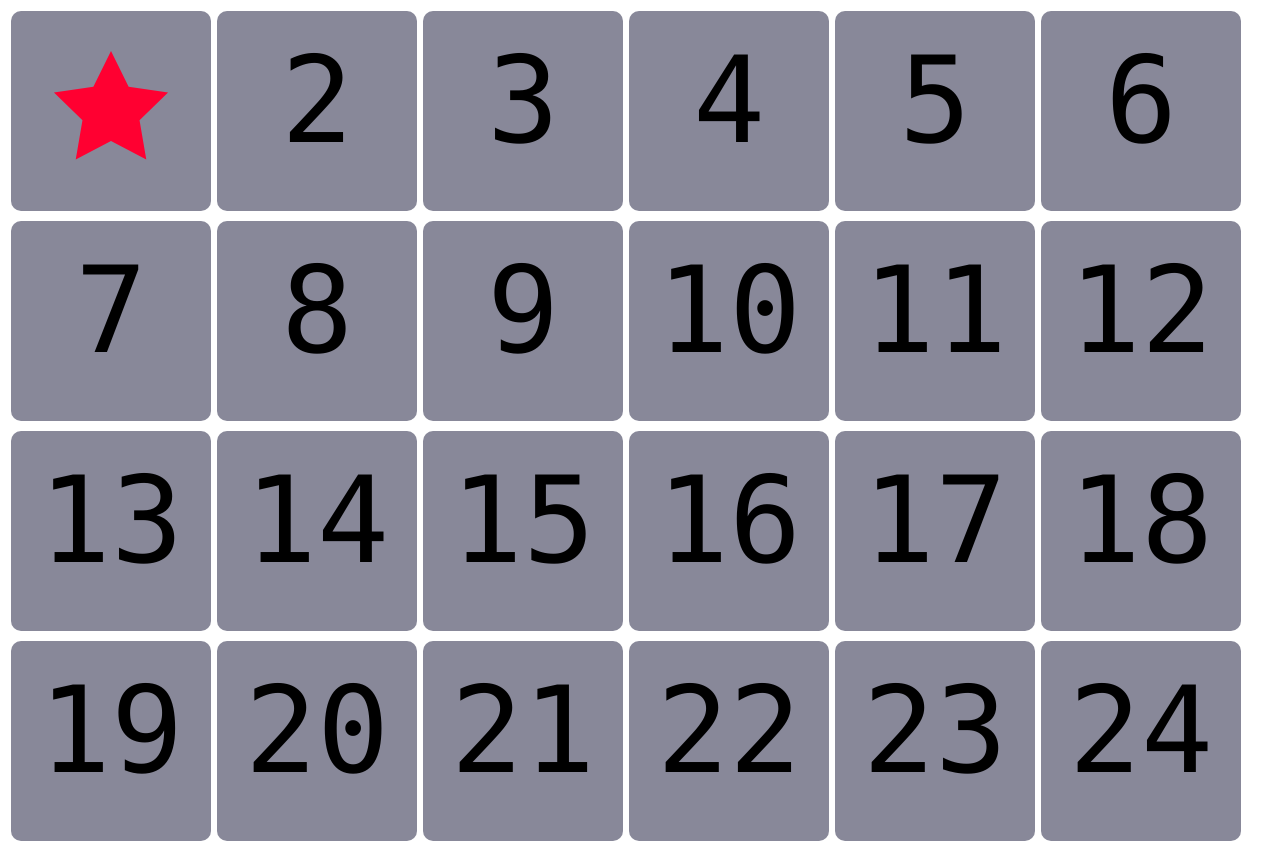
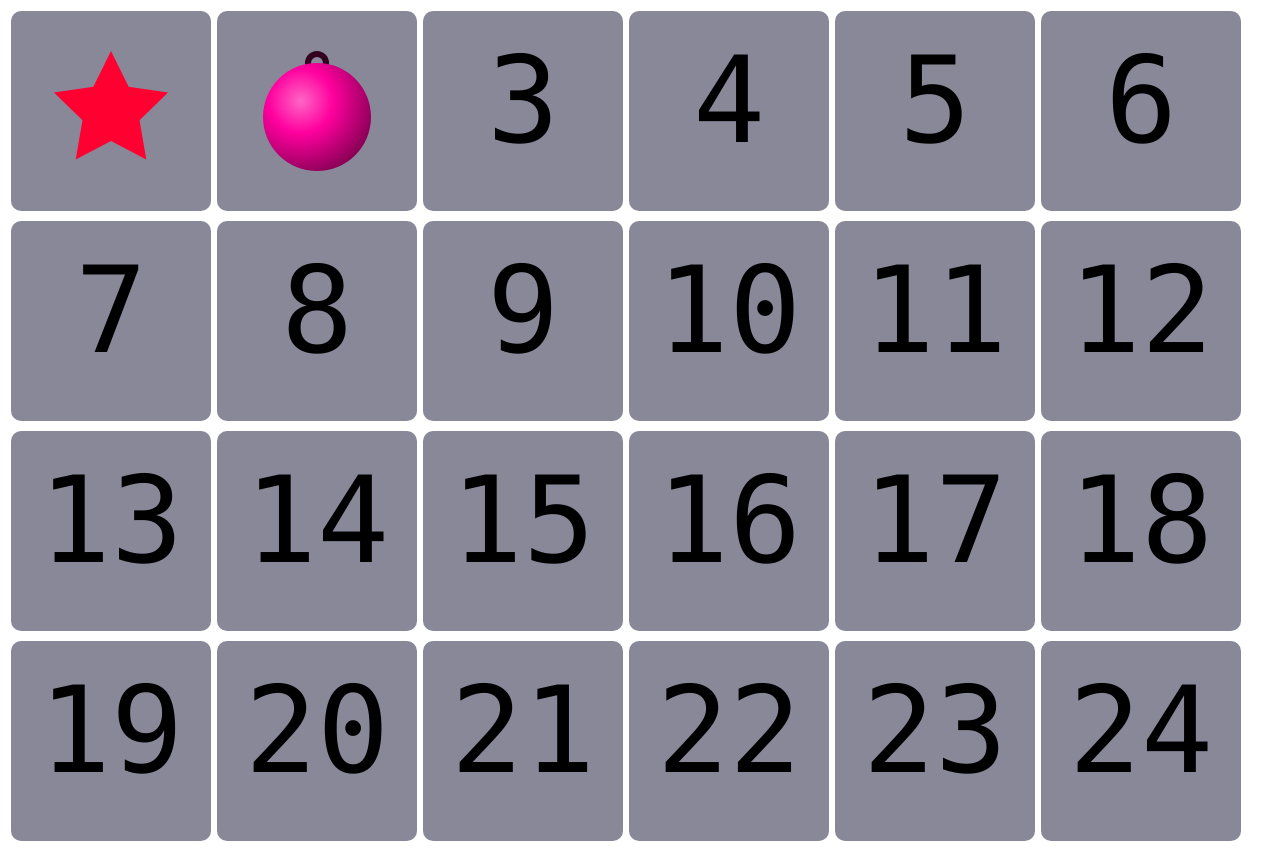
Before and after one commit to LuisJavel/Calendario-Navidad-js, a plain HTML site: page index.html in a window 1280 px wide. Drawn offline with Linux system fonts and the light colour scheme.

Commit message:
segundo commit

```diff
--- /dev/null
+++ b/draw.js
@@ -0,0 +1,22 @@
+const draw = {};
+
+draw.circle = (ctx, x, y, radius, options) => {
+  ctx.beginPath();
+
+  if(options.outline == "inside"){
+    radius -= options.lineWidth / 2
+  }
+
+  ctx.arc(x, y, radius, 0, Math.PI * 2);
+  Object.assign(ctx, options)
+
+  options.fillStyle && ctx.fill();
+  options.strokeStyle && ctx.stroke()
+}
+
+const color = {}
+color.darkest = (hue) => `hsl(${hue}, 100%, 10%)`;
+color.dark = (hue) => `hsl(${hue}, 100%, 30%)`;
+color.normal = (hue) => `hsl(${hue}, 100%, 50%)`;
+color.light = (hue) => `hsl(${hue}, 100%, 70%)`;
+color.lightest = (hue) => `hsl(${hue}, 100%, 90%)`;
--- a/index.html
+++ b/index.html
@@ -13,12 +13,16 @@
   </style>
 </head>
 <body>
+  <script src="draw.js"></script>
+
   <script src="items/star.js"></script>
+  <script src="items/ball.js"></script>
   <script>
     const celleSize = 200
 
     const drawItemFunctions = [];
     drawItemFunctions[1] = drawStar
+    drawItemFunctions[2] = drawBall
 
     for (let day = 1; day <= 24; day++){
       const canvas = document.createElement("canvas")
--- /dev/null
+++ b/items/ball.js
@@ -0,0 +1,48 @@
+function drawBall(ctx, x, y, size, hue) {
+  const top = y - size / 2;
+  // const left = x - size / 2;
+  // ctx.strokeRect(top, left, size, size)
+
+  const ring = {
+    radius: size * 0.1,
+    x,
+    get y() {return top + this.radius},
+    thickness: size * 0.05,
+    color: color.darkest(hue)
+  }
+
+  draw.circle(ctx, ring.x, ring.y, ring.radius, {
+    strokeStyle: ring.color,
+    lineWidth: ring.thickness,
+    outline: "inside"
+  })
+
+  const ball = {
+    radius: size * 0.45,
+    x,
+    get y(){return top + ring.radius + this.radius}
+  }
+
+  const highlight = {
+    x: ball.x - ball.radius * 0.3,
+    y: ball.y - ball.radius * 0.3
+  }
+
+  const grd = ctx.createRadialGradient(
+    highlight.x,
+    highlight.y,
+    0,
+    highlight.x,
+    highlight.y,
+    ball.radius * 2
+  )
+
+  grd.addColorStop(0, color.light(hue))
+  grd.addColorStop(0.3, color.normal(hue))
+  grd.addColorStop(1, color.darkest(hue))
+
+  draw.circle(ctx, ball.x, ball.y, ball.radius, {
+    fillStyle: grd
+  })
+
+}
--- a/items/star.js
+++ b/items/star.js
@@ -15,7 +15,7 @@ function drawStar(ctx, x, y, size, hue) {
     const surfaceY = y - Math.cos(angle) * radius;
     ctx.lineTo(surfaceX, surfaceY)
   }
-  ctx.fillStyle= `hsl(${hue}, 100%, 50%)`;
+  ctx.fillStyle= color.normal(hue);
   ctx.fill()
 }
 
```
